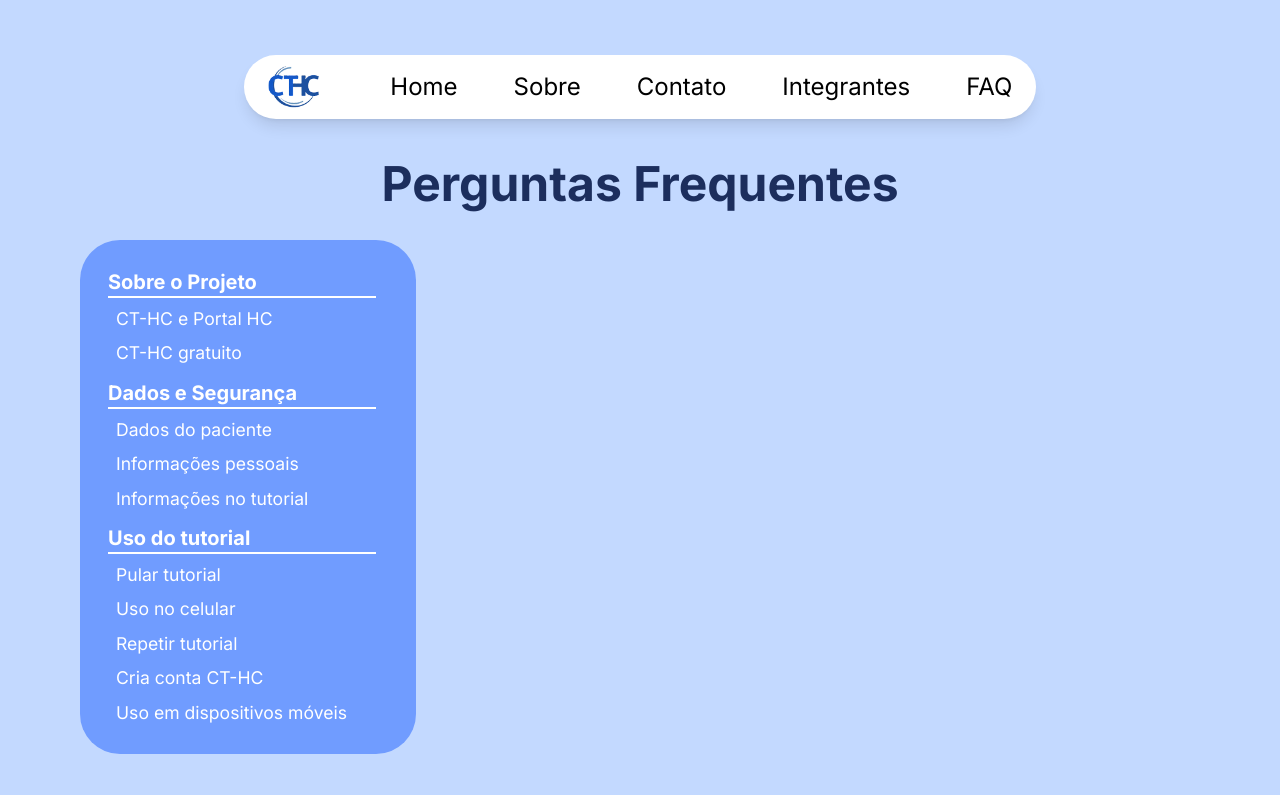
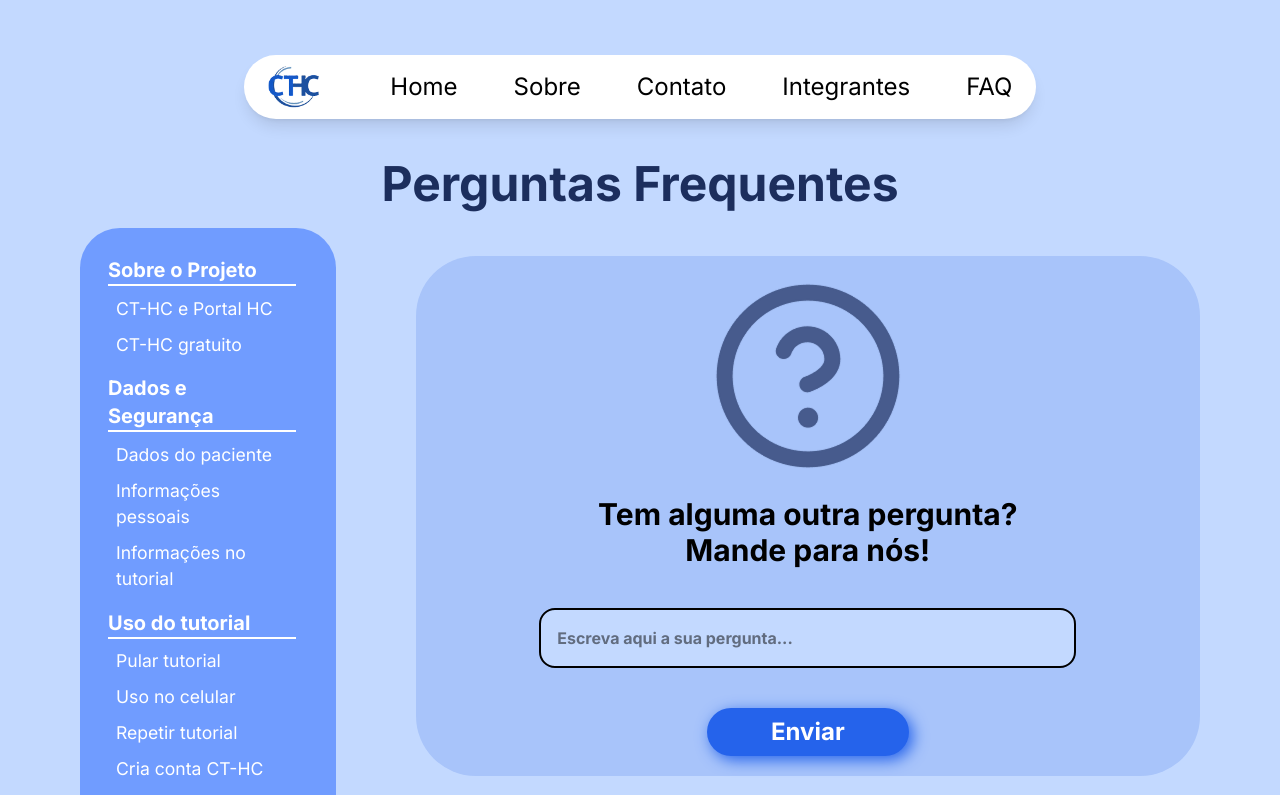
Before and after one commit to BSM-Challenge/ct-hc, a React (Vite) app: page /faq in a window 1280 px wide. Shown: the top 795 px of the page. Built offline with nearby package versions, Linux system fonts and the light colour scheme; a web font is replaced by a local one.

Commit message:
Feito a criação do formulário para que seja enviado uma pergunta mais específica

```diff
--- a/src/routes/FAQ/index.tsx
+++ b/src/routes/FAQ/index.tsx
@@ -2,20 +2,20 @@ import { Link } from "react-router-dom";
 
 export default function FAQ() {
   return (
-    <main>
-      <section className="bg-[var(--light-blue)] pt-40 px-20 min-h-screen">
-        <div className="w-full flex flex-col gap-8">
+    <main className="bg-[var(--light-blue)]">
+      <section className="pt-40 px-20 min-h-screen">
+        <div className="w-full flex flex-col gap-5">
           <div className="h-[100%] flex justify-center items-center">
             <h1 className="text-5xl text-[var(--dark-blue-title)] font-bold">
               Perguntas Frequentes
             </h1>
           </div>
-          <div>
-            <nav className="
-            flex flex-col gap-3 w-[30%] pl-7 pr-10 py-7
+          <div className="flex justify-around gap-20">
+            <nav className="w-[30%]
+            flex flex-col gap-4 pl-7 pr-10 py-7
             bg-[var(--Color-blue-709CFF)] rounded-[40px]"
             >
-              <ul className="flex flex-col gap-2 text-[var(--color-white)]">
+              <ul className="flex flex-col gap-[.6rem] text-[var(--color-white)]">
                 <li className="border-b-2 border-[var(--color-white)]">
                   <h2 className="text-xl font-bold">Sobre o Projeto</h2>
                 </li>
@@ -30,7 +30,7 @@ export default function FAQ() {
                   </Link>
                 </li>
               </ul>
-              <ul className="flex flex-col gap-2 text-[var(--color-white)]">
+              <ul className="flex flex-col gap-[.6rem] text-[var(--color-white)]">
                 <li className="border-b-2 border-[var(--color-white)]">
                   <h2 className="text-xl font-bold">Dados e Segurança</h2>
                 </li>
@@ -50,7 +50,7 @@ export default function FAQ() {
                   </Link>
                 </li>
               </ul>
-              <ul className="flex flex-col gap-2 text-[var(--color-white)]">
+              <ul className="flex flex-col gap-[.6rem] text-[var(--color-white)]">
                 <li className="border-b-2 border-[var(--color-white)]">
                   <h2 className="text-xl font-bold">Uso do tutorial</h2>
                 </li>
@@ -81,12 +81,40 @@ export default function FAQ() {
                 </li>
               </ul>
             </nav>
-            <div>
-
+            <div className="bg-[var(--light-blue-2)] w-full rounded-[60px] h-[10%] mt-7">
+              <div className=" flex flex-col items-center gap-5 h-full py-5">
+                <figcaption>
+                  <img src="./public/icon-pergunta.png" alt="" />
+                </figcaption>
+                <form
+                method="POST"
+                className="flex flex-col justify-center items-center gap-10">
+                  <h3 className="text-3xl w-[75%] text-center font-bold">Tem alguma outra pergunta? Mande para nós!</h3>
+                  <input
+                  type="text" placeholder="Escreva aqui a sua pergunta..."
+                  className="
+                  w-[80%] p-4 rounded-2xl
+                  bg-[var(--light-blue)] border-2 border-[var(--border-black)]
+                  placeholder-[--color-gray] placeholder:font-bold
+                  outline-none
+                  "
+                  />
+                  <button className="
+                  bg-[var(--color-blue)] p-2 w-[30%] text-[var(--color-white)]
+                  rounded-full font-bold text-2xl cursor-pointer
+                  shadow-[4px_4px_15px_var(--color-blue)]
+                  "
+                  >
+                    Enviar
+                  </button>
+                </form>
+              </div>
             </div>
           </div>
         </div>
       </section>
+      <section className="h-screen">
+      </section>
     </main>
   );
 }
```
